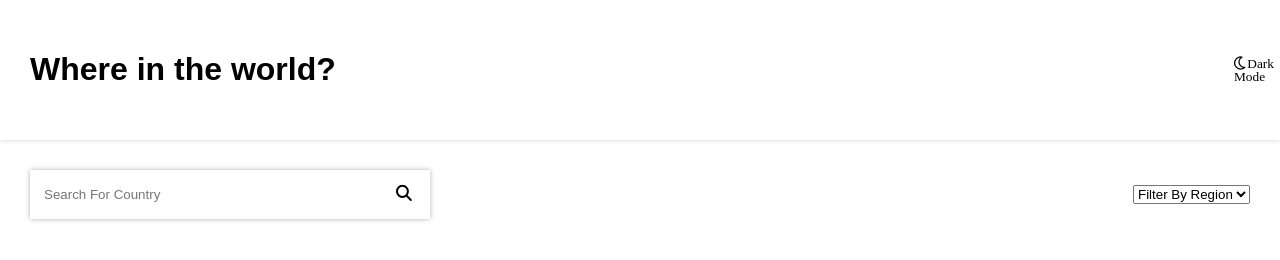
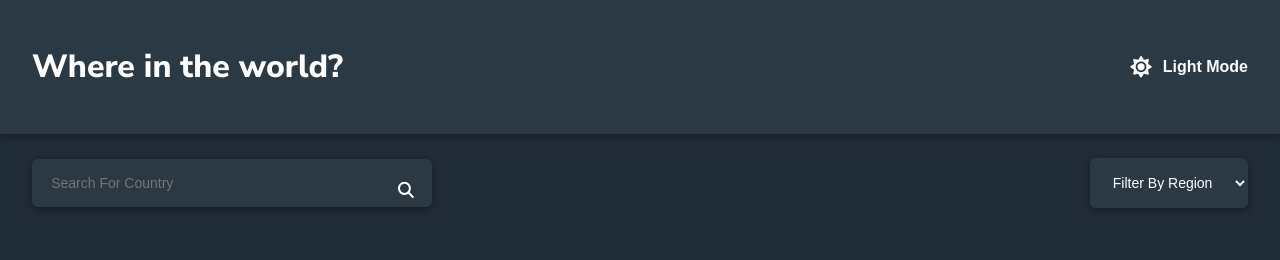
Before and after one commit to cgxgb123/REST-Countries-API, a website: page index.html in a window 1280 px wide. Both pictures are taken after a click on the button "Dark Mode". Drawn offline with Linux system fonts and the light colour scheme.

Commit message:
Added dark theme styles for header, search input, dropdown, and page background, implemented theme toggle using body.dark-theme, added localStorage for user theme saving

```diff
--- a/index.html
+++ b/index.html
@@ -5,7 +5,7 @@
     <meta name="viewport" content="width=device-width, initial-scale=1.0" />
     <link
       href="https://fonts.googleapis.com/css2?family=Nunito+Sans:wght@300;600;800&display=swap"
-      rel="fonts"
+      rel="stylesheet"
     />
     <link rel="stylesheet" href="utils/styles.css" />
     <script src="utils/script.js" defer></script>
@@ -21,7 +21,10 @@
   <body>
     <div class="box">
       <h1>Where in the world?</h1>
-      <button class="toggle far fa-moon">Dark Mode</button>
+      <button class="toggle" id="dark-mode">
+        <i class="fa-regular fa-moon"></i>
+        <span>Dark Mode</span>
+      </button>
     </div>
     <div class="box">
       <div class="form-control">
@@ -40,6 +43,8 @@
           </select>
         </div>
       </div>
+      <div id="country-list" class="country-list"></div>
+      <div id="country-details" class="country-details"></div>
     </div>
   </body>
 </html>
--- a/utils/script.js
+++ b/utils/script.js
@@ -0,0 +1,32 @@
+const toggleBtn = document.getElementById("dark-mode");
+const toggleIcon = toggleBtn.querySelector("i");
+const toggleText = toggleBtn.querySelector("span");
+const filter = document.getElementById("Filter");
+const countryList = document.getElementById("country-list");
+const countryDetails = document.getElementById("country-details");
+
+document.addEventListener("DOMContentLoaded", () => {
+  const savedTheme = localStorage.getItem("theme");
+
+  if (savedTheme === "dark") {
+    document.body.classList.add("dark-theme");
+    toggleIcon.className = "fa-solid fa-sun";
+    toggleText.textContent = "Light Mode";
+  }
+});
+
+toggleBtn.addEventListener("click", () => {
+  document.body.classList.toggle("dark-theme");
+
+  const isDark = document.body.classList.contains("dark-theme");
+
+  if (isDark) {
+    toggleIcon.className = "fa-solid fa-sun";
+    toggleText.textContent = "Light Mode";
+    localStorage.setItem("theme", "dark");
+  } else {
+    toggleIcon.className = "fa-regular fa-moon";
+    toggleText.textContent = "Dark Mode";
+    localStorage.setItem("theme", "light");
+  }
+});
--- a/utils/styles.css
+++ b/utils/styles.css
@@ -21,39 +21,123 @@ body {
   font-family: var(--font-family);
 }
 
-button {
-  outline: none;
-  border: 0;
-  padding: 8px 16px;
-  background: transparent;
-}
 .box {
-  box-sizing: border-box;
   width: 100%;
-  padding: 30px;
+  padding: 1.5rem 2rem;
   display: flex;
   justify-content: space-between;
   align-items: center;
+  box-sizing: border-box;
 }
 
 .box:nth-child(1) {
-  box-shadow: 0 0 5px rgba(0, 0, 0, 0.2);
+  background: var(--white);
+  box-shadow: 0 2px 9px rgba(0, 0, 0, 0.05);
+}
+
+button {
+  background: transparent;
+  border: none;
+  outline: none;
+  padding: 0;
+  cursor: pointer;
+  display: flex;
+  align-items: center;
+  gap: 0.6rem;
+  color: inherit;
+  font-size: 1rem;
+  font-weight: var(--font-semi-bold);
+}
+
+button i {
+  font-size: 1.2rem;
 }
 
 .form-control {
   width: 400px;
-  box-shadow: 0 0 5px rgba(0, 0, 0, 0.3);
   position: relative;
   overflow: hidden;
+  background: var(--white);
+  box-shadow: 0 2px 9px rgba(0, 0, 0, 0.1);
+  border-radius: 6px;
 }
+
+.form-control input {
+  width: 100%;
+  padding: 1rem 1.2rem;
+  border: none;
+  outline: none;
+  background: transparent;
+  font-size: var(--fs-home-items);
+}
+
 .form-control i {
   position: absolute;
-  top: 1rem;
   right: 1rem;
+  top: 50%;
+  transform: translateY(-50%);
+  color: var(--dark-gray);
 }
-.form-control input {
-  width: 100%;
-  padding: 17px 14px;
-  outline: 0;
-  border: 0;
+
+.dropdownCon {
+  display: flex;
+  align-items: center;
+  margin-left: auto;
 }
+
+.dropwDown select {
+  padding: 1rem 1.2rem;
+  border: none;
+  outline: none;
+  background: var(--white);
+  box-shadow: 0 2px 9px rgba(0, 0, 0, 0.1);
+  border-radius: 6px;
+  font-size: var(--fs-home-items);
+}
+
+body.dark-theme {
+  background: var(--darker-blue-bg);
+  color: var(--white);
+}
+
+body.dark-theme .box:nth-child(1) {
+  background: var(--dark-blue);
+  box-shadow: 0 2px 9px rgba(0, 0, 0, 0.4);
+}
+
+body.dark-theme button {
+  color: var(--white);
+}
+
+body.dark-theme .form-control {
+  background: var(--dark-blue);
+  box-shadow: 0 2px 9px rgba(0, 0, 0, 0.4);
+}
+
+body.dark-theme .form-control input {
+  color: var(--white);
+}
+
+body.dark-theme .form-control i {
+  color: var(--white);
+}
+
+body.dark-theme .dropwDown select {
+  background: var(--dark-blue);
+  color: var(--white);
+  box-shadow: 0 2px 9px rgba(0, 0, 0, 0.4);
+}
+
+body.dark-theme .country-card,
+body.dark-theme .country-details {
+  background: var(--dark-blue);
+  color: var(--white);
+}
+
+body.dark-theme h1,
+body.dark-theme h2,
+body.dark-theme p,
+body.dark-theme span,
+body.dark-theme li {
+  color: var(--white);
+}
```
